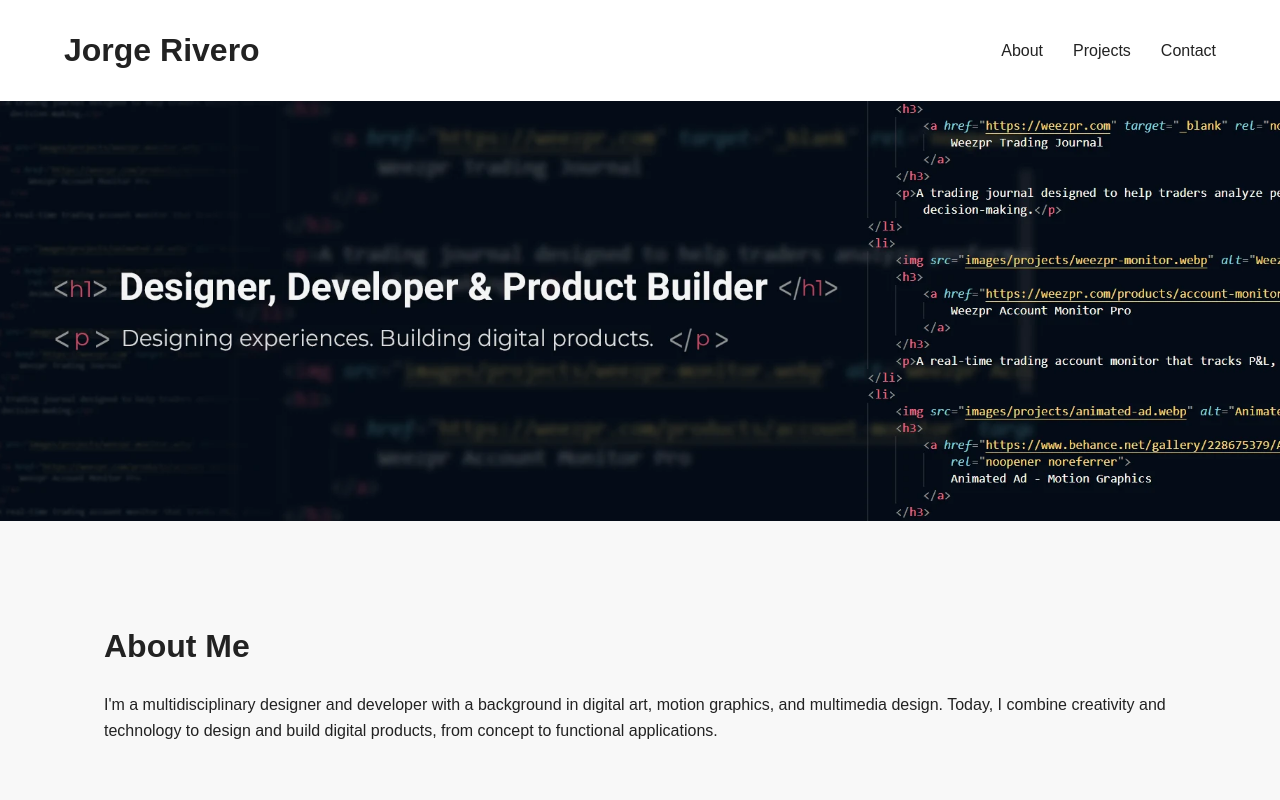
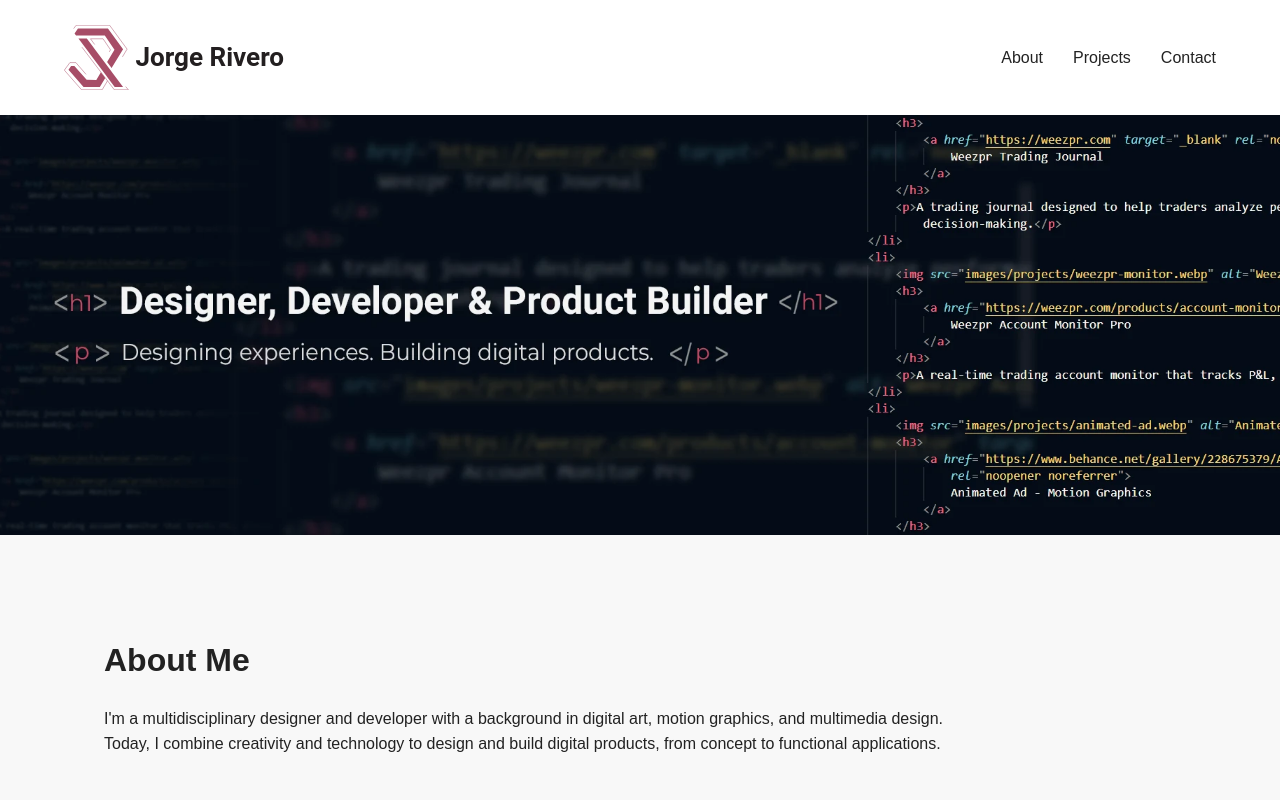
Before and after one commit to GeorgeRivero/GeorgeRivero.github.io, a plain HTML site: page index.html in a window 1280 px wide. Shown: the top 800 px of the page. Drawn offline with Linux system fonts and the light colour scheme.

Commit message:
Add custom SVG logo to portfolio header

```diff
--- a/css/app.css
+++ b/css/app.css
@@ -57,6 +57,12 @@ footer {
     padding: 25px;
     background-color: #222;
     color: #fff;
+}
+
+.site-logo img {
+    display: block;
+    width: 220px;
+    height: auto;
 }
 
 .hero {
--- a/index.html
+++ b/index.html
@@ -11,7 +11,9 @@
 
 <body>
     <header>
-        <h1>Jorge Rivero</h1>
+        <a href="index.html" class="site-logo">
+            <img src="images/jr-portfolio-logo.svg" alt="Jorge Rivero">
+        </a>
         <button class="menu-toggle" type="button" aria-label="Open navigation menu" aria-expanded="false"
             aria-controls="main-nav">
             <span></span>
@@ -33,7 +35,7 @@
             <h2>About Me</h2>
             <p>
                 I'm a multidisciplinary designer and developer with a background
-                in digital art, motion graphics, and multimedia design.
+                in digital art, motion graphics, and multimedia design.<br>
                 Today, I combine creativity and technology to design and build
                 digital products, from concept to functional applications.
             </p>
```
Also changed, not shown: images/jr-portfolio-logo.svg (added).
